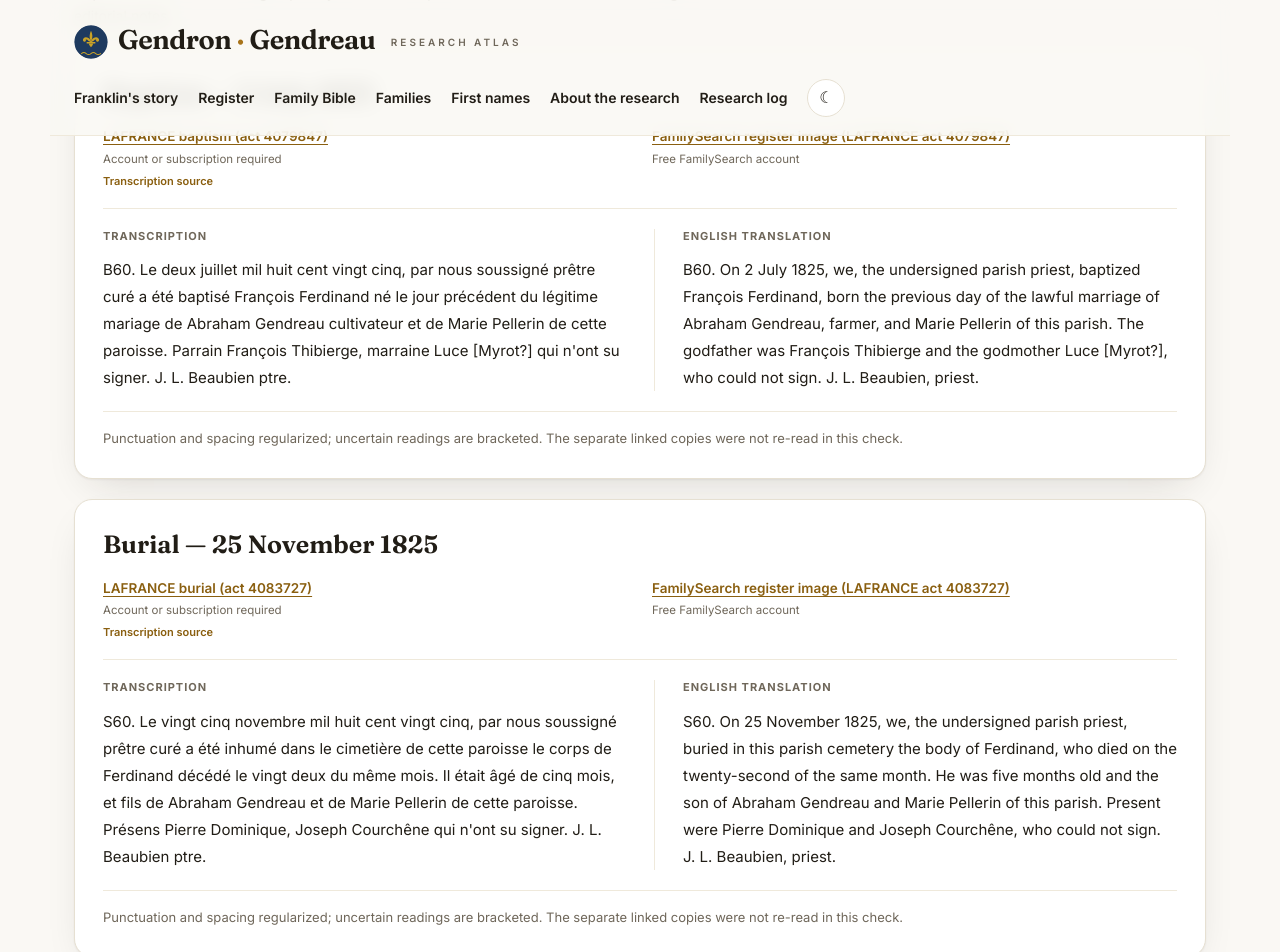
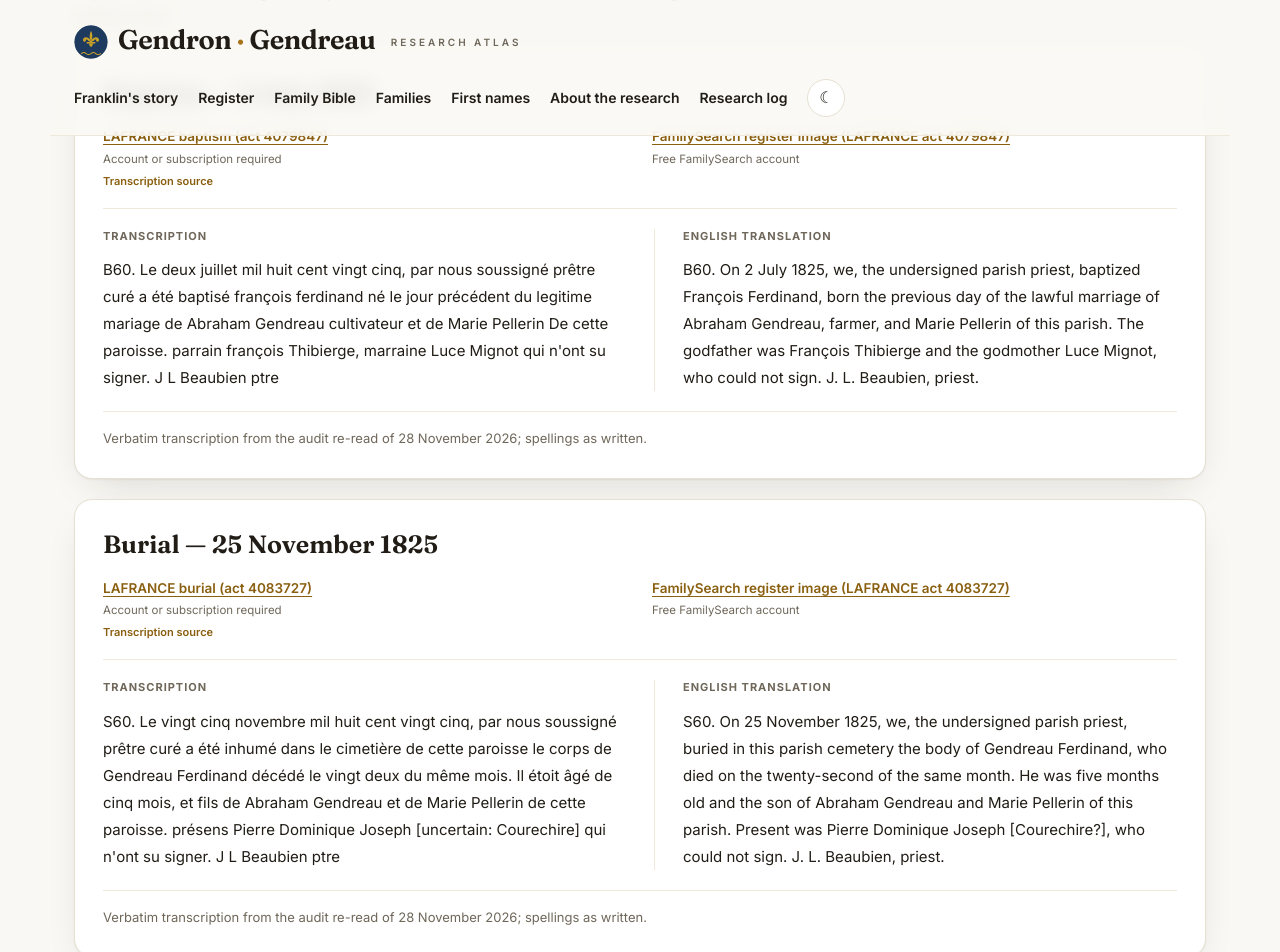
Before and after one commit to vetharmon/gendron-research, a Jekyll site: the page built from _candidates/c166.md, in a window 1280 px wide and 1400 px high, scrolled down 1227 px. Shown: the top 952 px of the window. Built offline with Jekyll 4.4.1, drawn with Linux system fonts in a browser that asks for light colours; part of the change alters nothing that is shown.

Commit message:
Add files via upload

```diff
--- a/_candidates/c166.md
+++ b/_candidates/c166.md
@@ -16,43 +16,45 @@ sources:
 - label: LAFRANCE baptism (act 4079847)
   url: https://www.genealogiequebec.com/Membership/LAFRANCE/acte/4079847
   access: Account or subscription required
-  provenance: Original register image read on 23 November 2026. B60 begins at the lower left and continues at the upper right. Birth 1 July; baptism 2 July 1825; Abraham Gendreau and Marie Pellerin. Godmother surname remains uncertain.
+  provenance: Original register image read on 23 November 2026. B60 begins at the lower left and continues at the upper right. Birth 1 July; baptism 2 July 1825; Abraham Gendreau and Marie Pellerin. Godmother surname remains uncertain. Re-read and verified 28 November 2026 — the godmother reads Luce Mignot in this copy, settling the earlier transcription's bracketed uncertainty.
   document_id: act-4079847
   document_primary: true
   document_title: Baptism — 2 July 1825
   document_note: ''
-  transcription: B60. Le deux juillet mil huit cent vingt cinq, par nous soussigné prêtre curé a été baptisé François Ferdinand né le jour précédent du légitime mariage de Abraham Gendreau cultivateur et de Marie Pellerin de cette paroisse. Parrain François Thibierge, marraine Luce [Myrot?] qui n'ont su signer. J. L. Beaubien ptre.
-  translation: B60. On 2 July 1825, we, the undersigned parish priest, baptized François Ferdinand, born the previous day of the lawful marriage of Abraham Gendreau, farmer, and Marie Pellerin of this parish. The godfather was François Thibierge and the godmother Luce [Myrot?], who could not sign. J. L. Beaubien, priest.
+  transcription: "B60. Le deux juillet mil huit cent vingt cinq, par nous soussigné prêtre curé a été baptisé françois ferdinand né le jour précédent du legitime mariage de Abraham Gendreau cultivateur et de Marie Pellerin De cette paroisse. parrain françois Thibierge, marraine Luce Mignot qui n'ont su signer. J L Beaubien ptre"
+  translation: "B60. On 2 July 1825, we, the undersigned parish priest, baptized François Ferdinand, born the previous day of the lawful marriage of Abraham Gendreau, farmer, and Marie Pellerin of this parish. The godfather was François Thibierge and the godmother Luce Mignot, who could not sign. J. L. Beaubien, priest."
   text_language: fr
   text_type: transcription
-  text_note: Punctuation and spacing regularized; uncertain readings are bracketed. The separate linked copies were not re-read in this check.
+  text_note: "Verbatim transcription from the audit re-read of 28 November 2026; spellings as written."
 - label: LAFRANCE burial (act 4083727)
   url: https://www.genealogiequebec.com/Membership/LAFRANCE/acte/4083727
   access: Account or subscription required
-  provenance: Original register image read on 23 November 2026. Both the opening and continuation images were read; Ferdinand died 22 November and was buried 25 November 1825, aged five months. Parents agree with the baptism.
+  provenance: Original register image read on 23 November 2026. Both the opening and continuation images were read; Ferdinand died 22 November and was buried 25 November 1825, aged five months. Parents agree with the baptism. Re-read and verified 28 November 2026 — the act names a single witness, Pierre Dominique Joseph, whose surname is uncertain in this copy (the parish copy reads Courchêne); the earlier transcription's rendering as two witnesses is superseded.
   document_id: act-4083727
   document_primary: true
   document_title: Burial — 25 November 1825
   document_note: ''
-  transcription: S60. Le vingt cinq novembre mil huit cent vingt cinq, par nous soussigné prêtre curé a été inhumé dans le cimetière de cette paroisse le corps de Ferdinand décédé le vingt deux du même mois. Il était âgé de cinq mois, et fils de Abraham Gendreau et de Marie Pellerin de cette paroisse. Présens Pierre Dominique, Joseph Courchêne qui n'ont su signer. J. L. Beaubien ptre.
-  translation: S60. On 25 November 1825, we, the undersigned parish priest, buried in this parish cemetery the body of Ferdinand, who died on the twenty-second of the same month. He was five months old and the son of Abraham Gendreau and Marie Pellerin of this parish. Present were Pierre Dominique and Joseph Courchêne, who could not sign. J. L. Beaubien, priest.
+  transcription: "S60. Le vingt cinq novembre mil huit cent vingt cinq, par nous soussigné prêtre curé a été inhumé dans le cimetière de cette paroisse le corps de Gendreau Ferdinand décédé le vingt deux du même mois. Il étoit âgé de cinq mois, et fils de Abraham Gendreau et de Marie Pellerin de cette paroisse. présens Pierre Dominique Joseph [uncertain: Courechire] qui n'ont su signer. J L Beaubien ptre"
+  translation: "S60. On 25 November 1825, we, the undersigned parish priest, buried in this parish cemetery the body of Gendreau Ferdinand, who died on the twenty-second of the same month. He was five months old and the son of Abraham Gendreau and Marie Pellerin of this parish. Present was Pierre Dominique Joseph [Courechire?], who could not sign. J. L. Beaubien, priest."
   text_language: fr
   text_type: transcription
-  text_note: Punctuation and spacing regularized; uncertain readings are bracketed. The separate linked copies were not re-read in this check.
+  text_note: "Verbatim transcription from the audit re-read of 28 November 2026; spellings as written."
 - label: PRDH-IGD
   url: https://www.prdh-igd.com/Membership/fr/PRDH/Individu/2668484
   access: Account or subscription required
-  provenance: Recorded in the source research notes.
+  provenance: Recorded in the source research notes. PRDH reconstitution page — not opened in the audit (no PRDH hits spent, per the audit's standing rule); the underlying baptism and burial acts were verified through their LAFRANCE and FamilySearch copies on 28 November 2026.
 - label: FamilySearch register image (LAFRANCE act 4079847)
   url: https://www.familysearch.org/ark:/61903/3:1:3QSQ-G99Q-Z5LW
   access: Free FamilySearch account
-  provenance: Quebec, Catholic Parish Registers, 1621-1979 — image 283, film 1304953. Matched to the LAFRANCE act on name, date and parents (12 Nov 2026).
+  provenance: Quebec, Catholic Parish Registers, 1621-1979 — image 283, film 1304953. Matched to the LAFRANCE act on name, date and parents (12 Nov 2026). Re-read and verified 28 November 2026 — image 283 of the film; the godparents' surnames are read only uncertainly in this copy, against plain readings in the civil copy.
+  transcription: "B 60 Ferdinand Gendreau. Le deux juillet mil huit cent vingt cinq par nous soussigné prêtre curé a été baptisé François Ferdinand né le jour précédent du légitime mariage de Abraham Gendreau cultivateur et de Marie Pellerin de cette paroisse. Parrain François [uncertain: Thibierge], marraine Luce [uncertain: Pignot] qui n'ont sçu signer. J L Beaubien ptre"
   document_id: act-4079847
   document_primary: false
 - label: FamilySearch register image (LAFRANCE act 4083727)
   url: https://www.familysearch.org/ark:/61903/3:1:3QS7-L99Q-Z5DL
   access: Free FamilySearch account
-  provenance: Quebec, Catholic Parish Registers, 1621-1979 — image 295, film 1304953. Matched to the LAFRANCE act on name, date and parents (12 Nov 2026).
+  provenance: Quebec, Catholic Parish Registers, 1621-1979 — image 295, film 1304953. Matched to the LAFRANCE act on name, date and parents (12 Nov 2026). Re-read and verified 28 November 2026 — image 295 of the film; this copy numbers the burial S 81 against S60 in the civil copy, and reads the witness surname as Courchêne.
+  transcription: "S 81 Ferdinand Gendreau. Le vingt cinq novembre mil huit cent vingt cinq, par nous soussigné prêtre curé a été inhumé dans le cimetière De cette paroisse le corps de Ferdinand décédé le vingt deux Du même mois. Il étoit âgé De cinq mois, et fils de Abraham Gendreau et de Marie Pellerin de cette paroisse. Présens Pierre Dominique Joseph Courchêne qui n'ont sçu signer. J L Beaubien ptre"
   document_id: act-4083727
   document_primary: false
 filenames:
```
